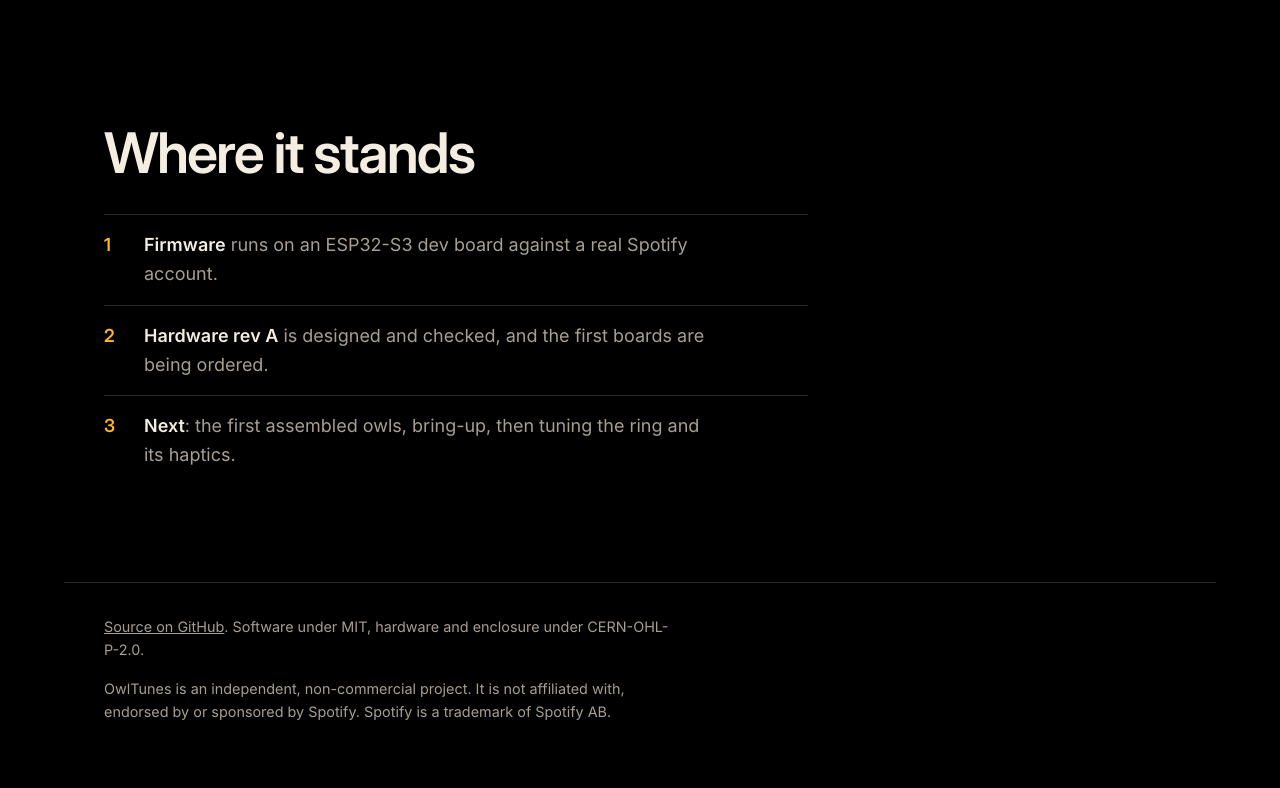
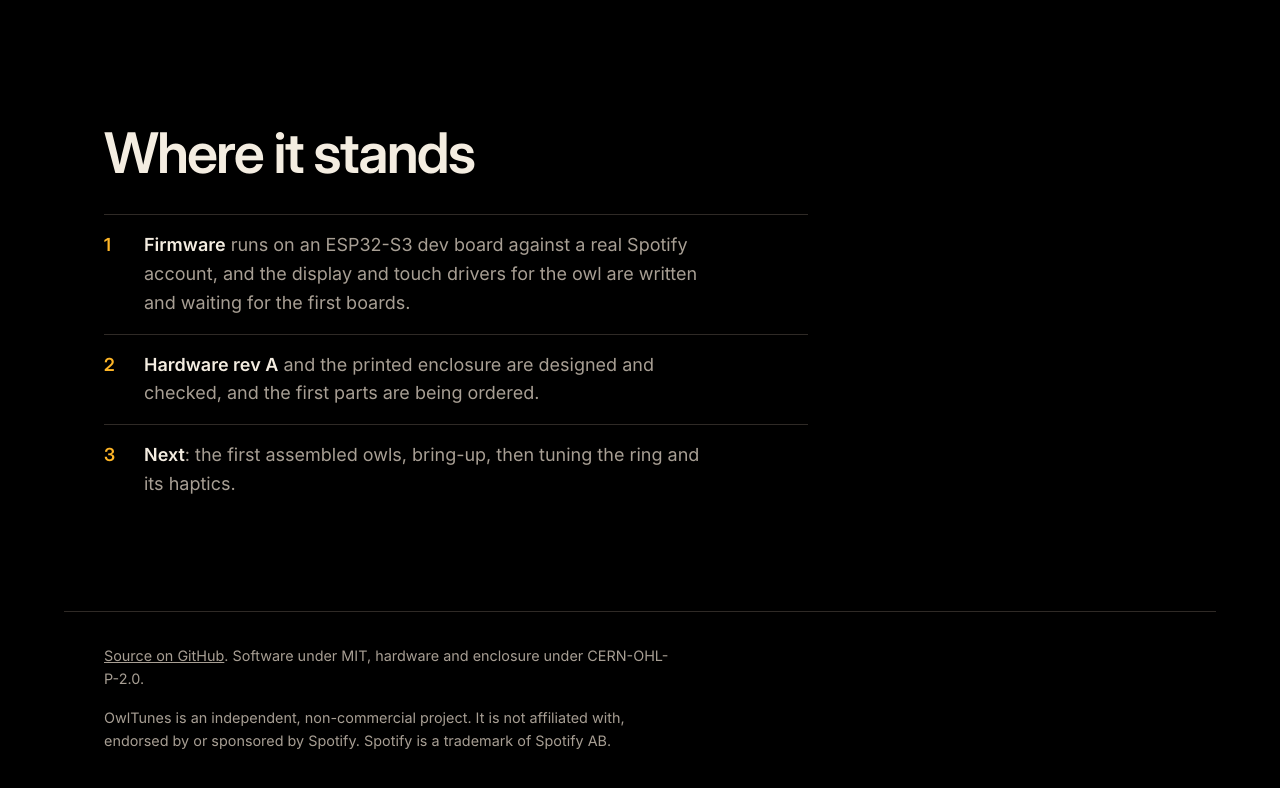
Before and after one commit to danieltyukov/owltunes, a website built with Vite: page web/index.html in a window 1280 px wide. Shown: the part 6431-7219 px from the top of the page. Built offline with nearby package versions, Linux system fonts and the light colour scheme.

Commit message:
docs: bring the README and site status up to date

```diff
--- a/web/index.html
+++ b/web/index.html
@@ -168,8 +168,8 @@
         <div class="wrap">
           <h2 id="status-title">Where it stands</h2>
           <ol class="steps">
-            <li><p><strong>Firmware</strong> runs on an ESP32-S3 dev board against a real Spotify account.</p></li>
-            <li><p><strong>Hardware rev A</strong> is designed and checked, and the first boards are being ordered.</p></li>
+            <li><p><strong>Firmware</strong> runs on an ESP32-S3 dev board against a real Spotify account, and the display and touch drivers for the owl are written and waiting for the first boards.</p></li>
+            <li><p><strong>Hardware rev A</strong> and the printed enclosure are designed and checked, and the first parts are being ordered.</p></li>
             <li><p><strong>Next</strong>: the first assembled owls, bring-up, then tuning the ring and its haptics.</p></li>
           </ol>
         </div>
```
Also changed, not shown: README.md.
